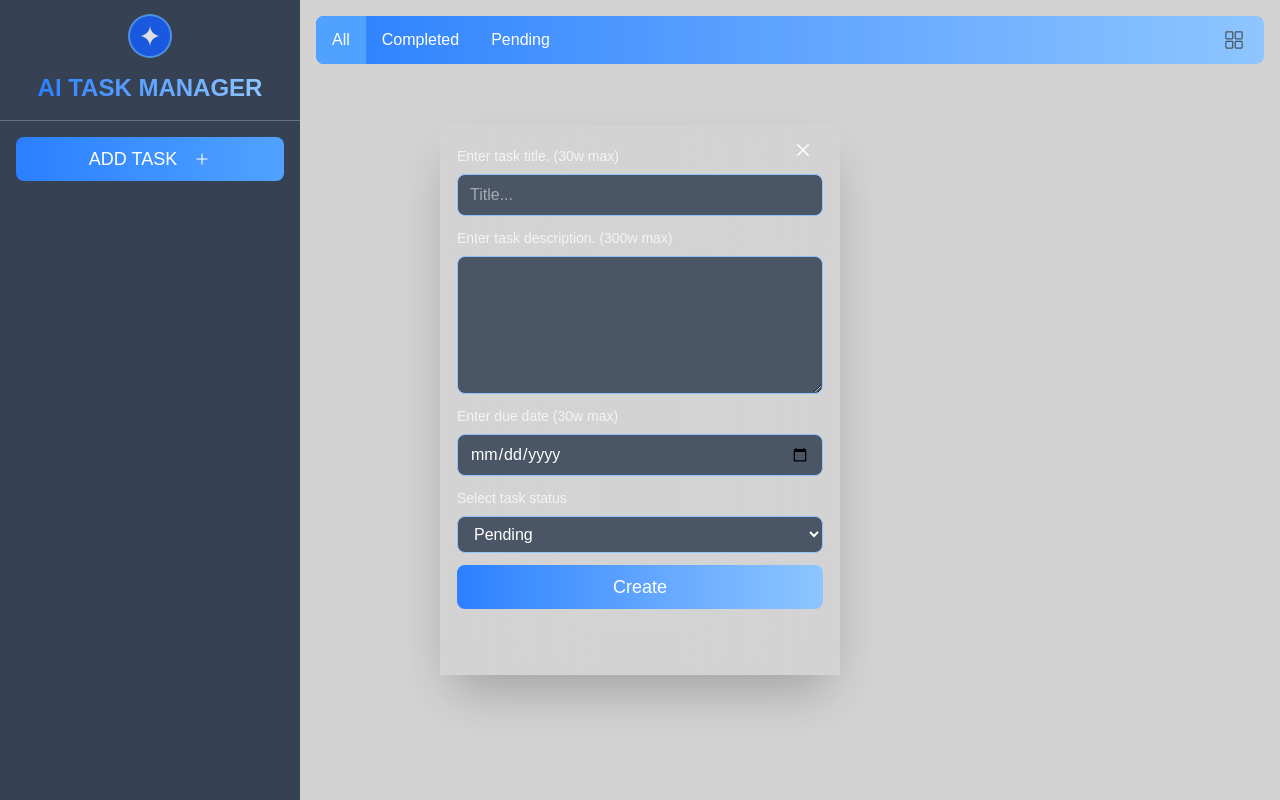
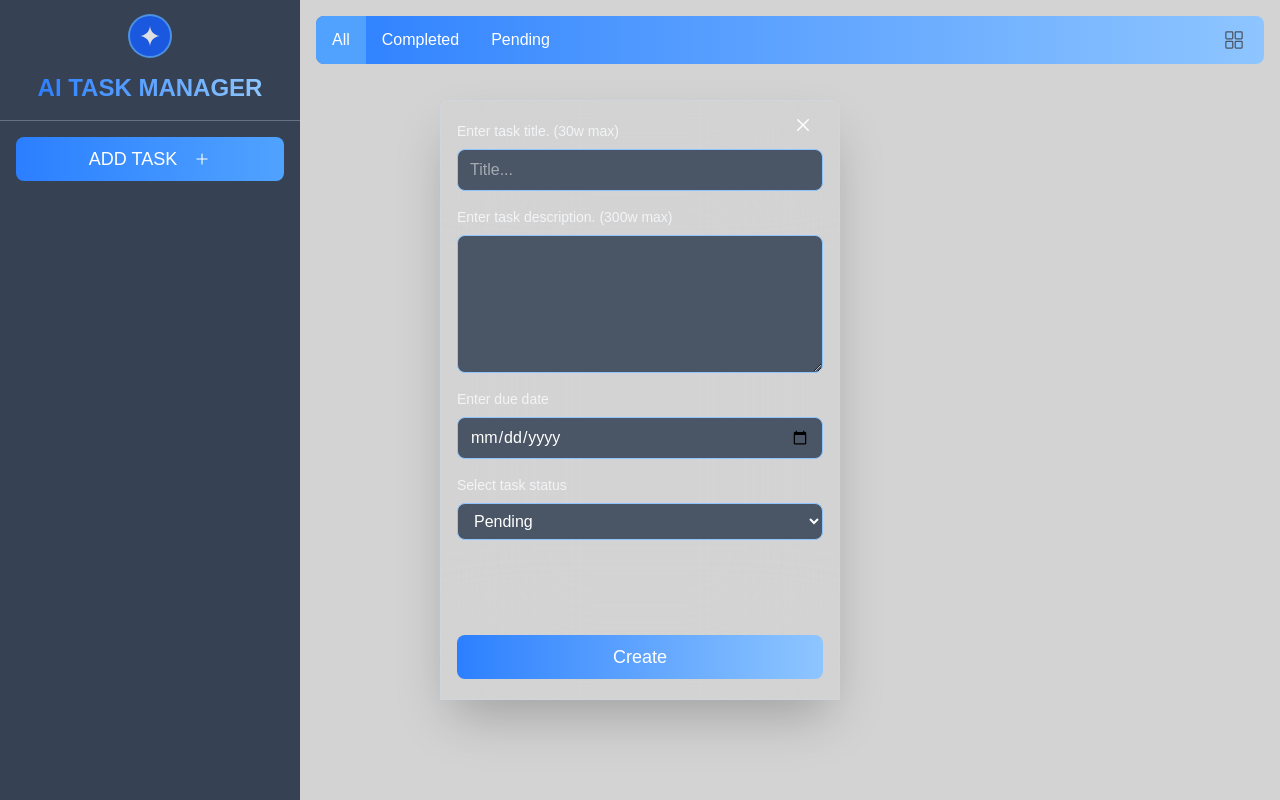
Before and after one commit to Sukanto01899/Smart-Task-Manager-with-AI-, a Next.js app: page /tasks in a window 1280 px wide. Both pictures are taken after a click on the element "ADD TASK". Built offline with nearby package versions, Linux system fonts and the light colour scheme.

Commit message:
ui bugs fix

```diff
--- a/src/app/components/layout/Dashboard.tsx
+++ b/src/app/components/layout/Dashboard.tsx
@@ -5,7 +5,6 @@ import Card from "../ui/card/Card";
 import useTasksContext from "@/app/hooks/useTaskContext";
 import { Task } from "@/app/type";
 import { IoGridOutline } from "react-icons/io5";
-import Button from "../ui/button/Button";
 
 
 const filterOptionsList = ["all", "completed", "pending"];
--- a/src/app/components/ui/form/Form.tsx
+++ b/src/app/components/ui/form/Form.tsx
@@ -55,19 +55,25 @@ const Form = ({ task, toggleModal }: Props) => {
   };
 
   return (
-    <form onSubmit={handleSubmit(onSubmit)} className="flex flex-col gap-3">
+    <form
+      onSubmit={handleSubmit(onSubmit)}
+      className="flex flex-col justify-between h-full"
+    >
+      <div className="flex flex-col gap-4">
         <Input
           defaultValue={task?.title}
           formData={{ ...register("title", { required: true, maxLength: 30 }) }}
           type="text"
-        label="Enter task title."
+          label="Enter task title. (30w max)"
           placeholder="Title..."
           error={errors.title}
         />
 
         <TextArea
           defaultValue={task?.description}
-        formData={{ ...register("description", { required: true, maxLength: 300 }) }}
+          formData={{
+            ...register("description", { required: true, maxLength: 300 }),
+          }}
           row={5}
           label="Enter task description."
           error={errors.description}
@@ -89,9 +95,9 @@ const Form = ({ task, toggleModal }: Props) => {
           options={["pending", "completed"]}
           label="Select task status"
         />
-
+      </div>
       {/* <Button /> */}
-      <Button text={task ? "Update" : "Create"} variant="md" type="submit"/>
+      <Button text={task ? "Update" : "Create"} variant="md" type="submit" />
     </form>
   );
 };
--- a/src/app/components/ui/form/Input.tsx
+++ b/src/app/components/ui/form/Input.tsx
@@ -27,7 +27,7 @@ export const Input = ({
     <div className="flex flex-col gap-2">
       {label && (
         <label className="text-sm text-gray-100" htmlFor={uniqueId}>
-          {label} (30w max)
+          {label}
         </label>
       )}
       <input
--- a/src/app/components/ui/modal/Modal.tsx
+++ b/src/app/components/ui/modal/Modal.tsx
@@ -33,7 +33,7 @@ const Modal = ({ isModalOpen, toggleModal, task }: MyComponentProps) => {
   return (
     <div
       ref={modalRef}
-      className={`w-full h-full shadow-2xl md:w-[400px] px-4 py-5 md:max-h-[550px] rounded-tl-lg backdrop-blur-3xl rounded-tr-lg fixed transition-all ${
+      className={`w-full h-full shadow-2xl md:w-[400px] px-4 py-5 md:max-h-[600px]  rounded-tl-lg backdrop-blur-3xl rounded-tr-lg fixed transition-all ${
         isModalOpen && "top-[50%] opacity-100"
       } transform translate-[-50%] left-[50%] bottom-[-150%] opacity-0   duration-500 border-[1px] border-gray-300`}
     >
--- a/src/app/page.tsx
+++ b/src/app/page.tsx
@@ -1,12 +1,16 @@
 
 import Link from "next/link";
+import { RiGeminiFill } from "react-icons/ri";
+import { FaArrowRightLong } from "react-icons/fa6";
+
 
 export default function Home() {
   return (
     <div className="flex flex-col gap-8 justify-center items-center w-full h-screen">
-      <h1 className="text-2xl text-blue-500 font-bold">This is Task manager </h1>
+      <span className="h-6 w-6 md:h-12 md:w-12 rounded-full bg-blue-600 animate-pulse ring-2 ring-blue-400 flex justify-center items-center text-xl"><RiGeminiFill/></span>
+      <h1 className="text-2xl text-blue-500 font-bold uppercase">Smart Task Manager with AI</h1>
 
-      <Link className="bg-blue-500 py-3 px-4 rounded-lg" href="/tasks">Go to task Manager</Link>
+      <Link className="bg-gradient-to-r from-blue-500 to-blue-300 py-3 px-4 rounded-lg font-xl uppercase font-bold flex items-center gap-4" href="/tasks">Go to task Manager <FaArrowRightLong className="text-2xl text-blue-600"/></Link>
 
     </div>
   );
```
Lines whose indentation alone changed are shown as unchanged.
